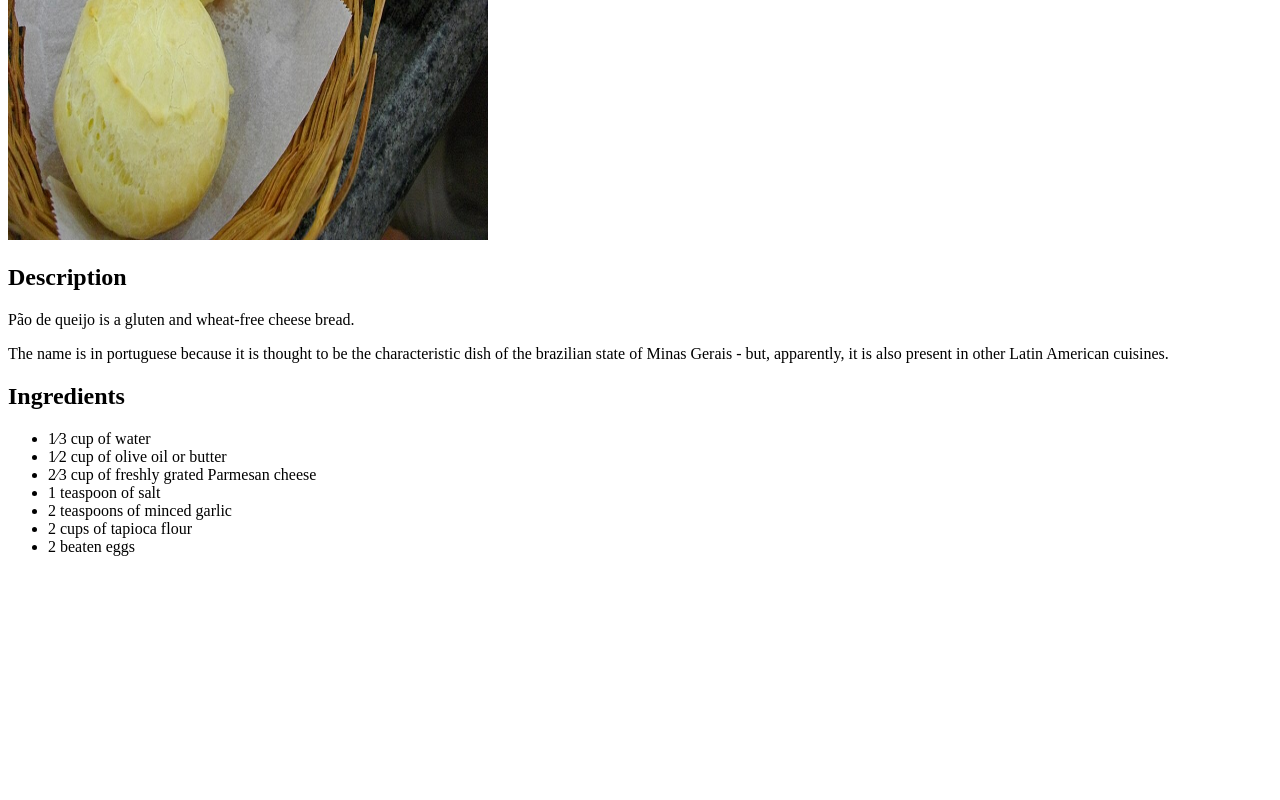
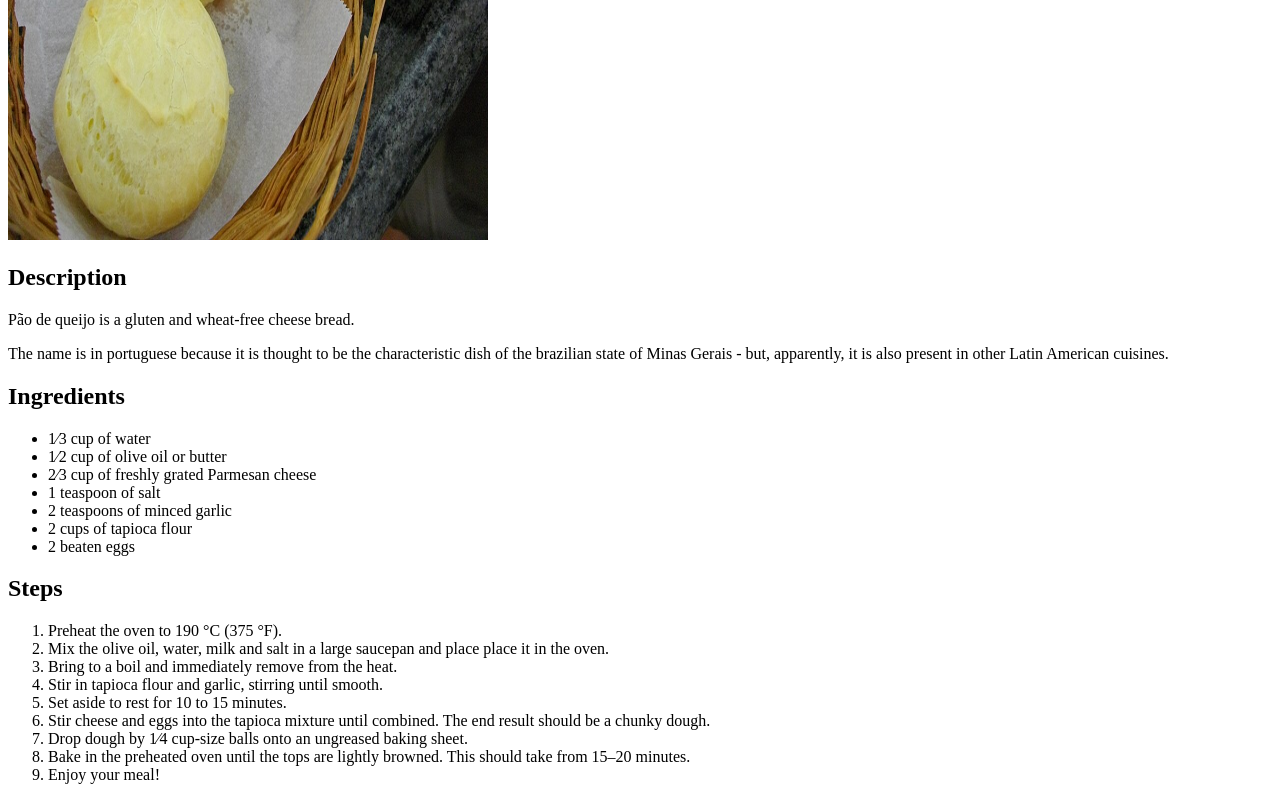
Before and after one commit to gs-101/odin-recipes, a plain HTML site: page recipes/pao-de-queijo.html in a window 1280 px wide. Shown: the part 506-1306 px from the top of the page. Before the commit the page ends 1078 px from the top, so only its background shows below. Drawn offline with Linux system fonts and the light colour scheme.

Commit message:
feat(pao-de-queijo.html): add steps
Add steps to make the dish.

```diff
--- a/recipes/pao-de-queijo.html
+++ b/recipes/pao-de-queijo.html
@@ -24,5 +24,21 @@
       <li>2 cups of tapioca flour</li>
       <li>2 beaten eggs</li>
     </ul>
+    <h2>Steps</h2>
+    <ol>
+      <li>Preheat the oven to 190 °C (375 °F).</li>
+      <li>Mix the olive oil, water, milk and salt in a large saucepan
+      and place place it in the oven.</li>
+      <li>Bring to a boil and immediately remove from the heat.</li>
+      <li>Stir in tapioca flour and garlic, stirring until smooth.</li>
+      <li>Set aside to rest for 10 to 15 minutes.</li>
+      <li>Stir cheese and eggs into the tapioca mixture until combined.
+      The end result should be a chunky dough.</li>
+      <li>Drop dough by 1&frasl;4 cup-size balls onto an ungreased baking
+      sheet.</li>
+      <li>Bake in the preheated oven until the tops are lightly browned.
+      This should take from 15–20 minutes.</li>
+      <li>Enjoy your meal!</li>
+    </ol>
   </body>
 </html>
```
